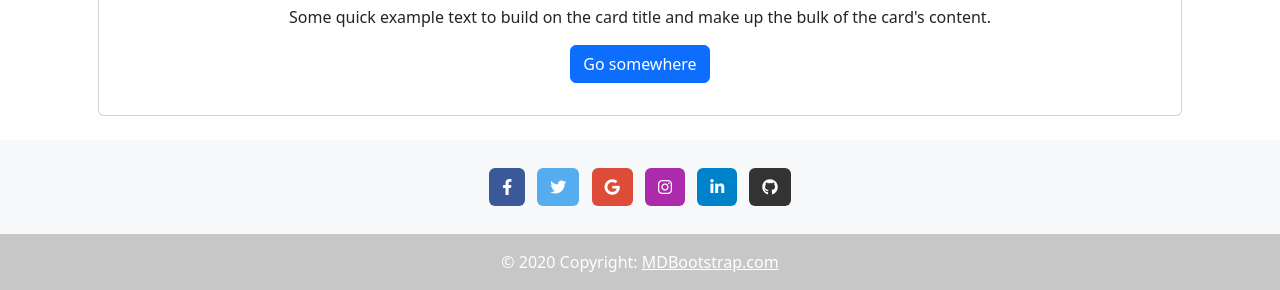
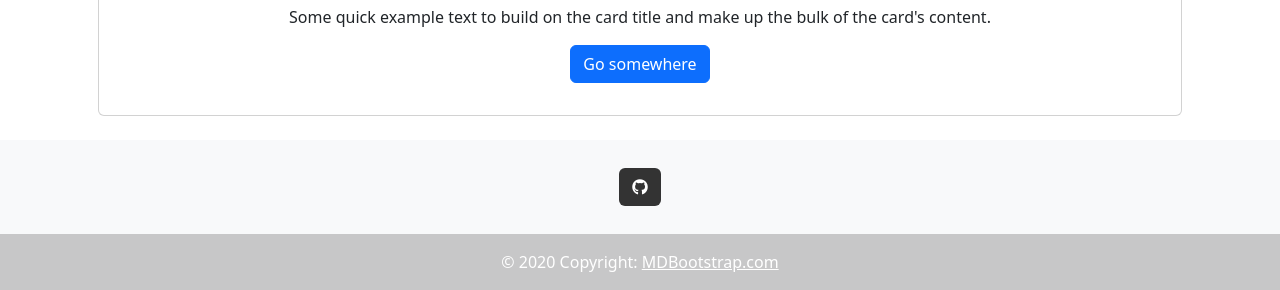
Before and after one commit to Issac-Eligulashvili/Gallery, a plain HTML site: page index.html in a window 1280 px wide. Shown: the part 2906-3196 px from the top of the page. Drawn offline with nearby package versions, Linux system fonts and the light colour scheme.

Commit message:
edited footer

```diff
--- a/index.html
+++ b/index.html
@@ -158,50 +158,6 @@
         <div class="container p-4 pb-0">
           <!-- Section: Social media -->
           <section class="mb-4">
-            <!-- Facebook -->
-            <a
-              class="btn text-white btn-floating m-1"
-              style="background-color: #3b5998;"
-              href="#!"
-              role="button"
-              ><i class="fab fa-facebook-f"></i
-            ></a>
-
-            <!-- Twitter -->
-            <a
-              class="btn text-white btn-floating m-1"
-              style="background-color: #55acee;"
-              href="#!"
-              role="button"
-              ><i class="fab fa-twitter"></i
-            ></a>
-
-            <!-- Google -->
-            <a
-              class="btn text-white btn-floating m-1"
-              style="background-color: #dd4b39;"
-              href="#!"
-              role="button"
-              ><i class="fab fa-google"></i
-            ></a>
-
-            <!-- Instagram -->
-            <a
-              class="btn text-white btn-floating m-1"
-              style="background-color: #ac2bac;"
-              href="#!"
-              role="button"
-              ><i class="fab fa-instagram"></i
-            ></a>
-
-            <!-- Linkedin -->
-            <a
-              class="btn text-white btn-floating m-1"
-              style="background-color: #0082ca;"
-              href="#!"
-              role="button"
-              ><i class="fab fa-linkedin-in"></i
-            ></a>
             <!-- Github -->
             <a
               class="btn text-white btn-floating m-1"
```
